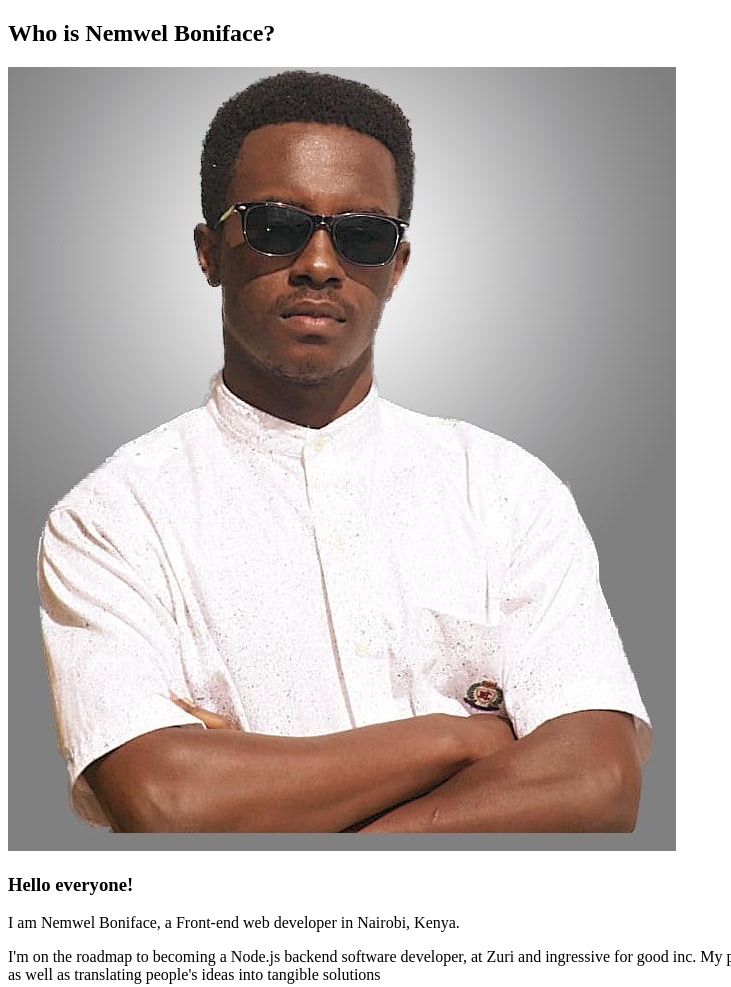
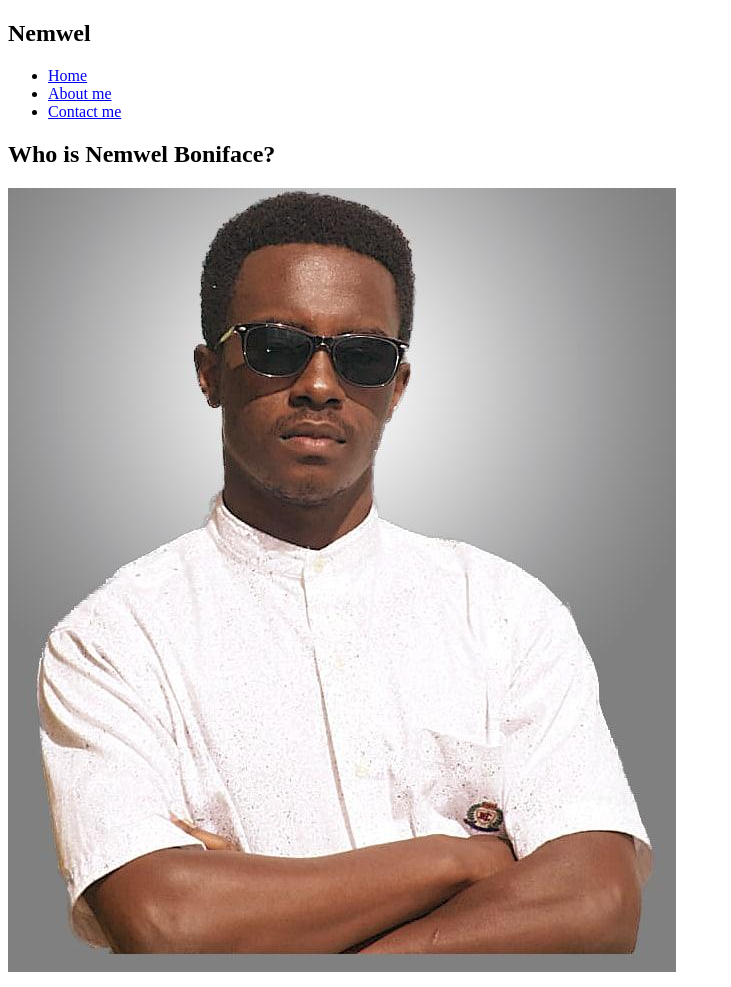
Before and after one commit to Nemwel-Boniface/zuri-node-portfolio, a plain HTML site: page about.html in a window 1280 px wide. Shown: the top 987 px of the page, without its empty margins (0-731 px from the left). Drawn offline with Linux system fonts and the light colour scheme.

Commit message:
Update gave the html files a navbar which makes it easier to run the project on to test the different routes

```diff
--- a/about.html
+++ b/about.html
@@ -7,6 +7,14 @@
   <title>About| Nemwel Boniface</title>
 </head>
 <body>
+  <div class="navbar">
+    <h2>Nemwel</h2>
+    <ul>
+      <li><a href="/">Home</a></li>
+      <li><a href="/about">About me</a></li>
+      <li><a href="/contact">Contact me</a></li>
+    </ul>
+  </div>
   <h2>Who is Nemwel Boniface?</h2>
   <img src="./images/nemwel.jpg" alt="Nemwel photo">
   <h3>Hello everyone!</h3>
```
Also changed, not shown: contact.html (+8 -0 lines), index.html (+8 -0 lines).
